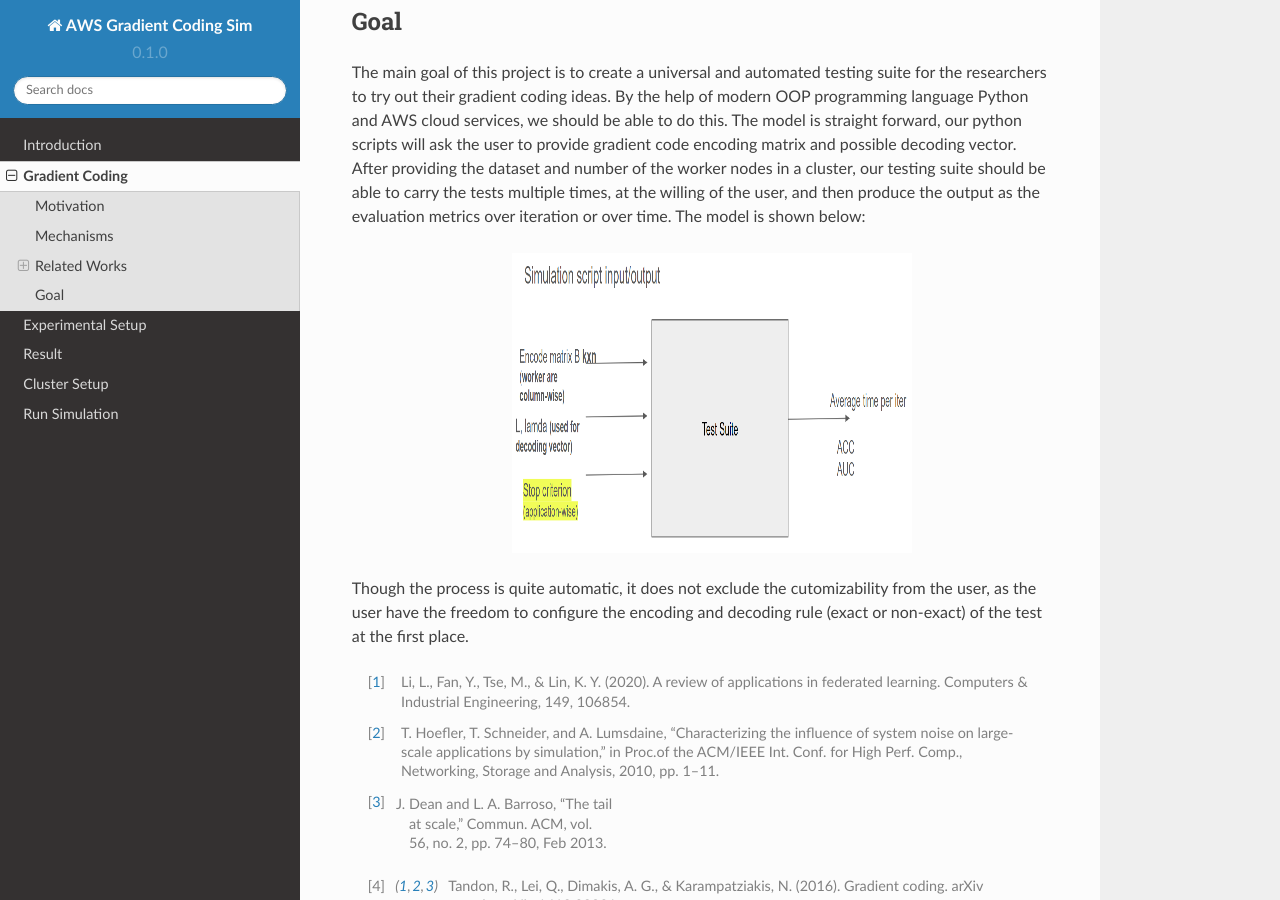
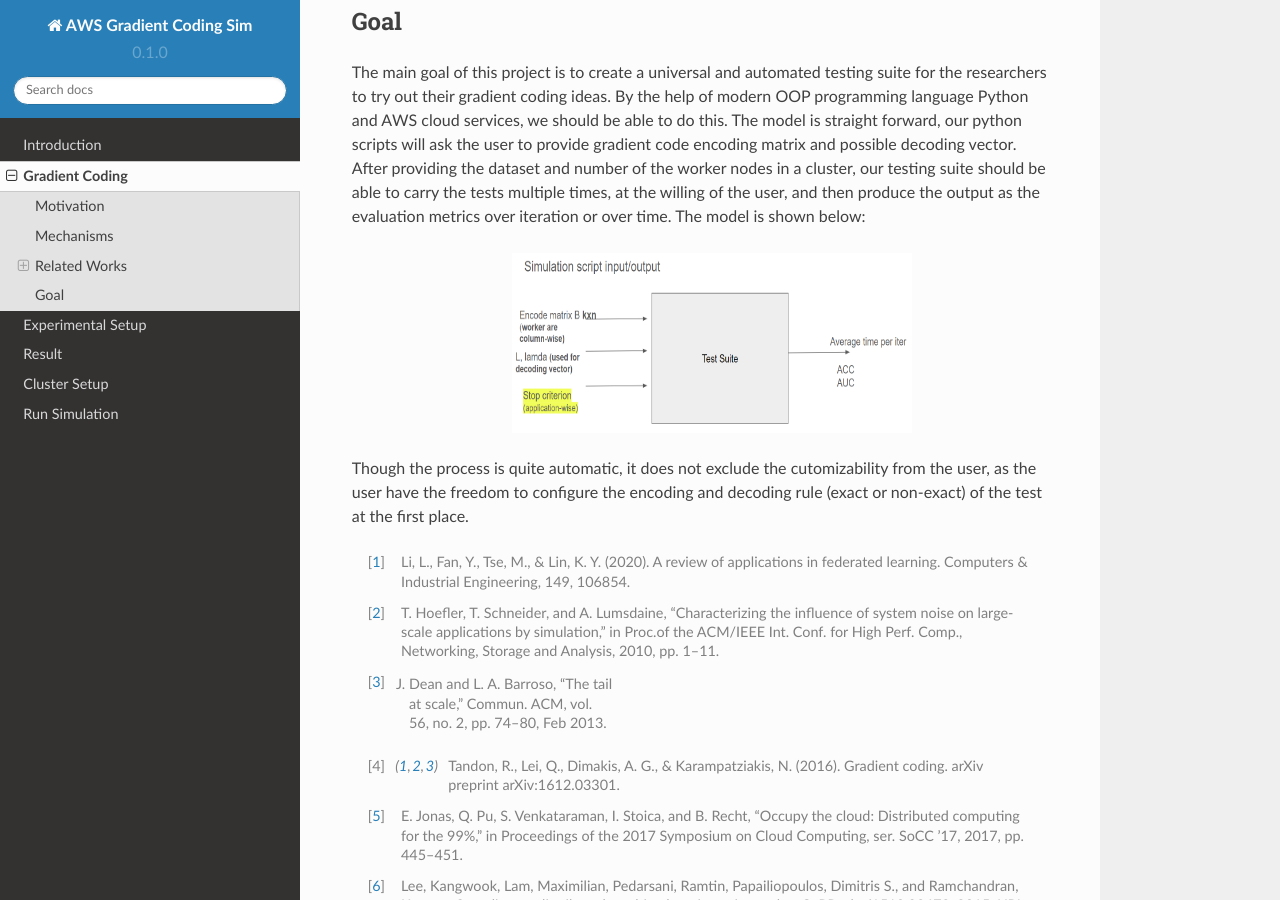
Before and after one commit to ZeeChono/GradientCodeReadDocs, a Sphinx documentation site: the page built from docs/source/gradient_code.rst, in a window 1280 px wide and 900 px high, scrolled down 3956 px. Built offline with Sphinx 7.4.7 and the Read the Docs theme 2.0.0, drawn with Linux system fonts in a browser that asks for light colours.

Commit message:
Update image size

```diff
--- a/docs/source/gradient_code.rst
+++ b/docs/source/gradient_code.rst
@@ -183,7 +183,7 @@ output as the evaluation metrics over iteration or over time. The model is shown
    .. image:: intro/model.png
       :alt: model
       :width: 400px
-      :height: 300px
+      :height: 180px
       :align: center
 
 Though the process is quite automatic, it does not exclude the cutomizability from the user, as the user have the
```
